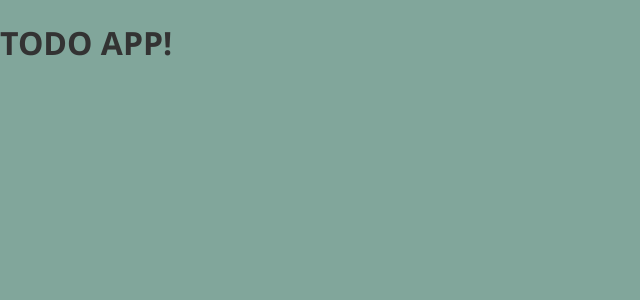
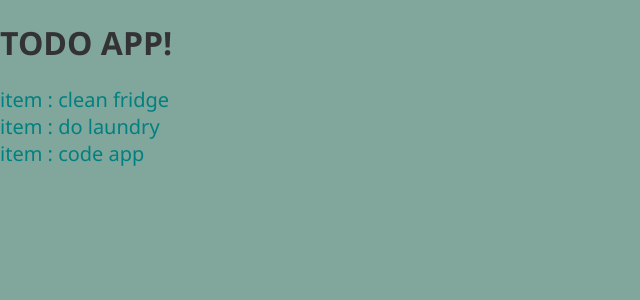
Before and after one commit to beauhaus/good-karma, a React (Vite) app: page / in a window 1280 px wide. Shown: the top 300 px of the page, without its empty margins (0-640 px from the left). Built offline with nearby package versions, Linux system fonts and the light colour scheme.

Commit message:
adds distribution of work into components

```diff
--- a/package.json
+++ b/package.json
@@ -11,7 +11,8 @@
   "dependencies": {
     "prettier": "^1.17.0",
     "react": "^16.8.6",
-    "react-dom": "^16.8.6"
+    "react-dom": "^16.8.6",
+    "styled-components": "^4.2.0"
   },
   "devDependencies": {
     "babel-eslint": "^10.0.1",
--- a/src/App.js
+++ b/src/App.js
@@ -1,11 +1,12 @@
 import React from "react";
 import { render } from "react-dom";
-// import SearchParams from "./SearchParams";
+import { TodoListContainer } from "./TodoListContainer";
 
 const App = () => {
   return (
-    <div>
+    <div className="app-wrapper">
       <h1>TODO APP!</h1>
+      <TodoListContainer />
     </div>
   );
 };
--- /dev/null
+++ b/src/TodoItem.js
@@ -0,0 +1,6 @@
+import React from "react";
+export const TodoItem = ({ todo, idx }) => (
+  <div className="todo-item">
+    item {idx}: {todo.text}
+  </div>
+);
--- /dev/null
+++ b/src/TodoListContainer.js
@@ -0,0 +1,14 @@
+import React, { useState } from "react";
+import { TodoItem } from "./TodoItem";
+import todosData from "./data.json";
+
+export const TodoListContainer = () => {
+  const [todos, setTodos] = useState(todosData);
+  return (
+    <div className="todo-list-container">
+      {todos.map((item, idx) => (
+        <TodoItem key={idx} todo={item} />
+      ))}
+    </div>
+  );
+};
--- /dev/null
+++ b/src/data.json
@@ -0,0 +1,14 @@
+[
+  {
+    "text": "clean fridge",
+    "completed": false
+  },
+  {
+    "text": "do laundry",
+    "completed": false
+  },
+  {
+    "text": "code app",
+    "completed": false
+  }
+]
--- a/src/style.css
+++ b/src/style.css
@@ -8,3 +8,8 @@ body {
   margin: 0;
   font-family: "Segoe UI", Tahoma, Geneva, Verdana, sans-serif;
 }
+
+.todo-item {
+  font-size: 20px;
+  color: teal;
+}
```
Also changed, not shown: 2 other files (tests, documents, lock files or other folders).
